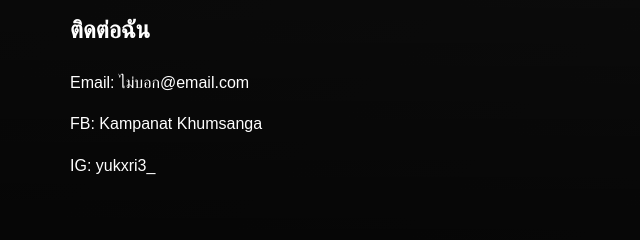
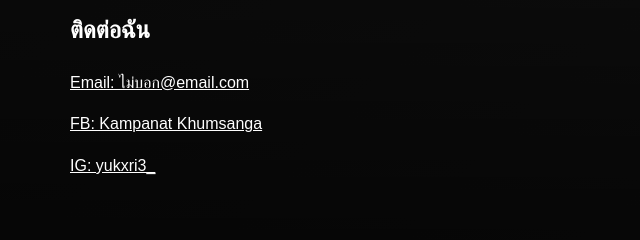
Before and after one commit to Yukari3333/Yukari3333.github.io, a plain HTML site: page main.html in a window 1280 px wide. Shown: the part 1536-1776 px from the top of the page, 0-640 px from the left. Drawn offline with Linux system fonts and the light colour scheme.

Commit message:
Update main.html

```diff
--- a/main.html
+++ b/main.html
@@ -14,7 +14,6 @@
                 <li><a href="#skills">ทักษะ</a></li>
                 <li><a href="Project">ผลงาน</a></li>
                 <li><a href="#contact">ติดต่อ</a></li>
-
             </ul>
         </nav>
     </header>
@@ -58,15 +57,15 @@
                     <img src="https://cdn-icons-png.flaticon.com/512/10355/10355707.png" alt="IoT Logo">
                     <h3>IoT</h3>
                 </div>
-
             </div>
         </section>
 
         <section id="contact" class="section contact-section">
             <h2>ติดต่อฉัน</h2>
-            <p>Email: ไม่บอก@email.com</p>
-            <p>FB: Kampanat Khumsanga</p>
-            <p>IG: yukxri3_</p>
+            <p><a href="mailto:ไม่บอก@email.com" style="color: white;">Email: ไม่บอก@email.com</a></p>
+            <p><a href="https://www.facebook.com/KampanatKhumsanga" style="color: white;">FB: Kampanat Khumsanga</a></p>
+            <p><a href="https://www.instagram.com/yukxri3_/" style="color: white;">IG: yukxri3_</a></p>
+        </section>
         </section>
     </main>
 
```
